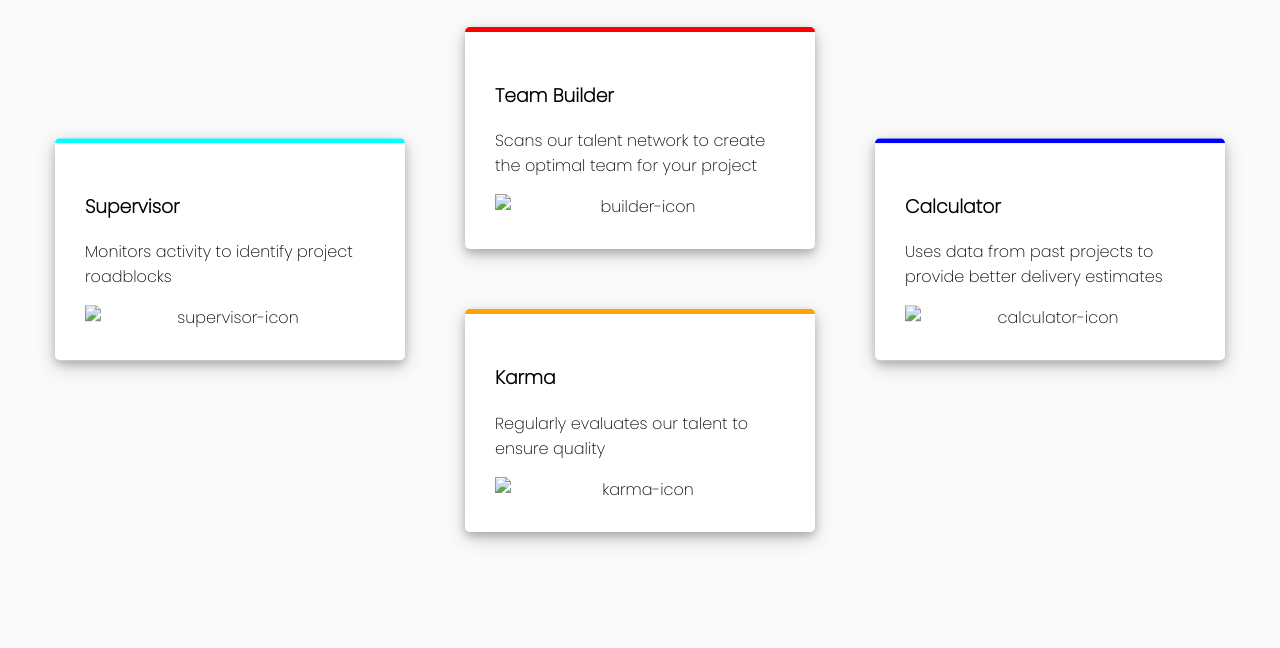
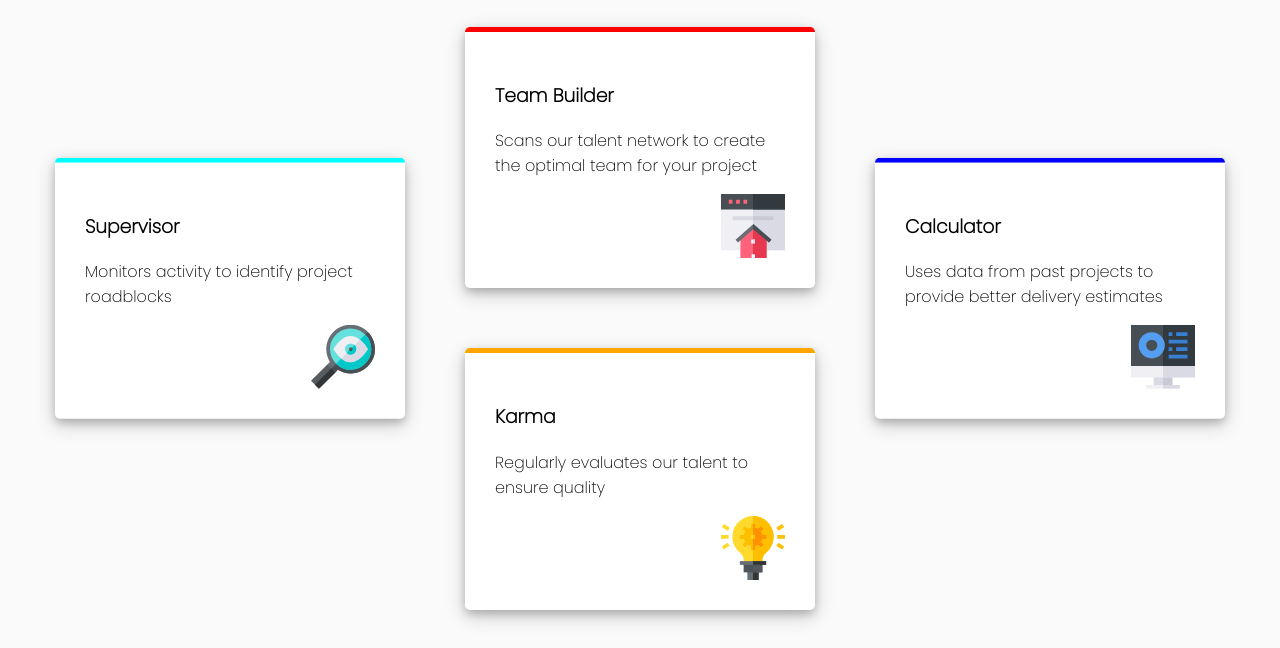
Before and after one commit to DHARINISK/FOUR_CARDS, a plain HTML site: page index.html in a window 1280 px wide. Shown: the part 179-827 px from the top of the page. Before the commit the page ends 800 px from the top, so only its background shows below. Drawn offline with Linux system fonts and the light colour scheme; files that its build step writes are made by us from their sources.

Commit message:
Update index.html

```diff
--- a/index.html
+++ b/index.html
@@ -4,7 +4,7 @@
     <meta charset="UTF-8">
     <meta name="viewport" content="width=device-width, initial-scale=1.0"> <!-- displays site properly based on user's device -->
     <link rel="icon" type="image/png" sizes="32x32" href="./images/favicon-32x32.png">
-    <link rel="stylesheet" href="./css/master.css">
+    <link rel="stylesheet" href="master.css">
     <link href="https://fonts.googleapis.com/css2?family=Poppins:wght@200&display=swap" rel="stylesheet">
     <title>Four card feature section</title>
   </head>
@@ -22,28 +22,28 @@
       <p class="data">
         Monitors activity to identify project roadblocks
       </p>
-      <img src="./images/icon-supervisor.svg" alt="supervisor-icon">
+      <img src="icon-supervisor.svg" alt="supervisor-icon">
     </div >
     <div class="box box-red">
       <h3>Team Builder</h3>
       <p class="data">
         Scans our talent network to create the optimal team for your project
       </p>
-      <img src="./images/icon-team-builder.svg" alt="builder-icon">
+      <img src="icon-team-builder.svg" alt="builder-icon">
     </div>
     <div class="box box-blue box-push">
       <h3>Calculator</h3>
       <p class="data">
         Uses data from past projects to provide better delivery estimates
       </p>
-      <img src="./images/icon-calculator.svg" alt="calculator-icon">
+      <img src="icon-calculator.svg" alt="calculator-icon">
     </div>
     <div class="box box-orange">
       <h3>Karma</h3>
       <p class="data">
         Regularly evaluates our talent to ensure quality
       </p>
-      <img src="./images/icon-karma.svg" alt="karma-icon">
+      <img src="icon-karma.svg" alt="karma-icon">
     </div>
 
     </div>
```
